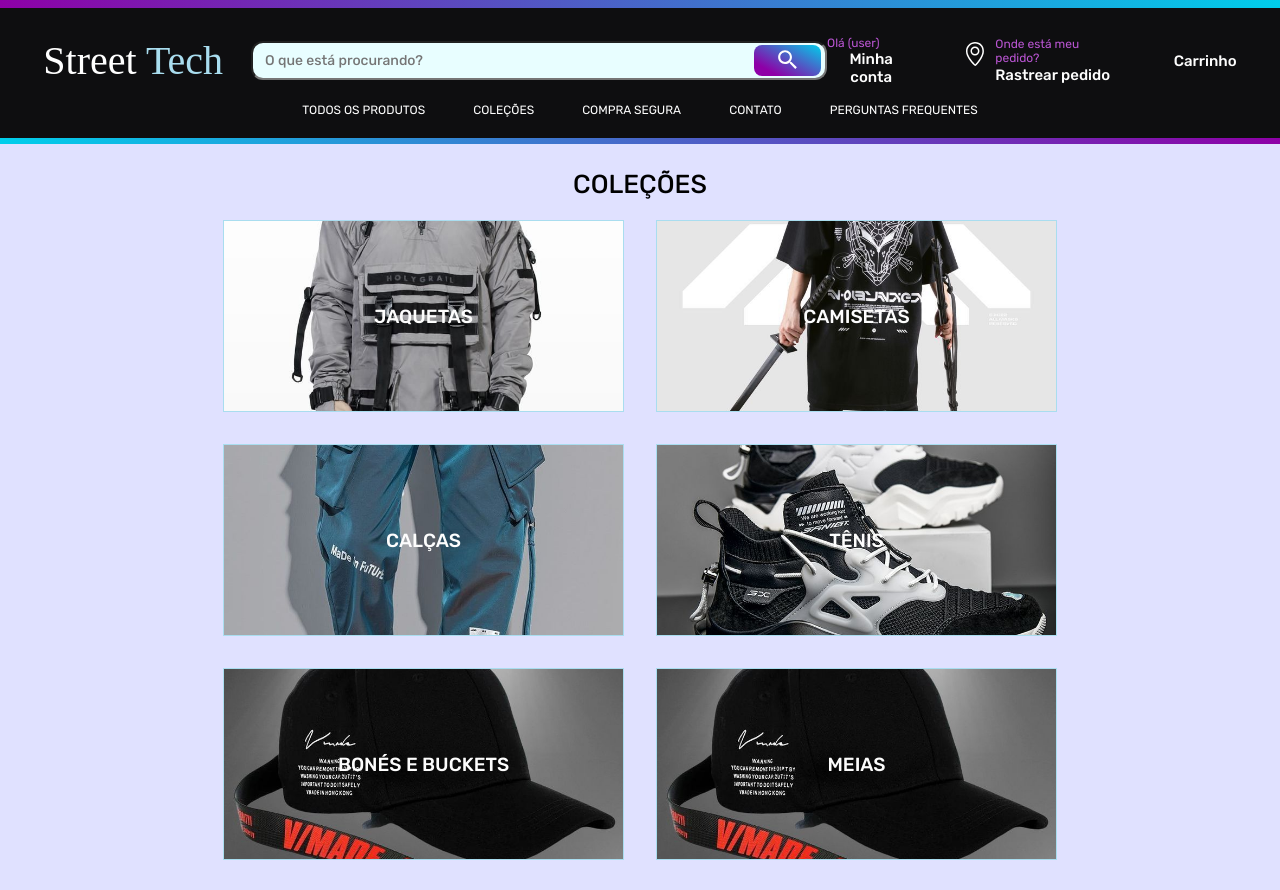
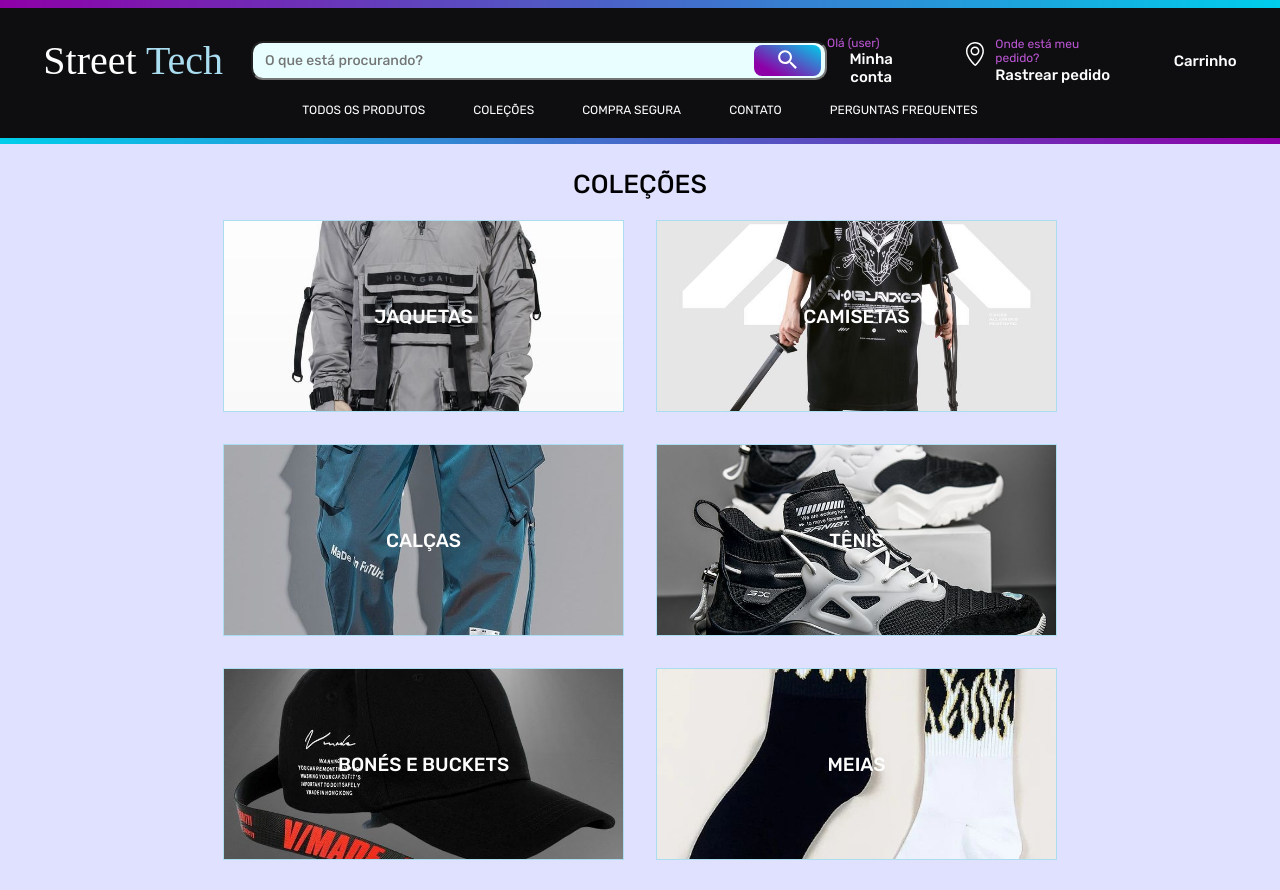
Before and after one commit to gustavocarvalho-ra/NextJs-Loja_Roupas, a Next.js app: page / in a window 1280 px wide. Shown: the top 890 px of the page. Built offline with nearby package versions, Linux system fonts and the light colour scheme; a web font is replaced by a local one.

Commit message:
page meais finish

```diff
--- a/app/components/Main/index.tsx
+++ b/app/components/Main/index.tsx
@@ -14,7 +14,7 @@ export default function Main() {
           <Link className="cas" href="/pages/calcas">Calças</Link>
           <Link className="tes" href="/pages/tenis">Tênis</Link>
           <Link className="bon" href="/pages/bones">Bonés e Buckets</Link>
-          <Link className="bon" href="/pages/meias">Meias</Link>
+          <Link className="mei" href="/pages/meias">Meias</Link>
           <a href="">Mochilas</a>
           <a href="">Óculos</a>
           <a href="">Bags</a>
--- a/app/components/Main/styles.ts
+++ b/app/components/Main/styles.ts
@@ -63,5 +63,8 @@ export const Man = styled.div `
     .bon {
       background-image: url("/assets/boneStreetWR.jpeg");
     }
+    .mei {
+      background-image: url("/assets/meiasFirePtt.jpeg");
+    }
   }
 `
```
